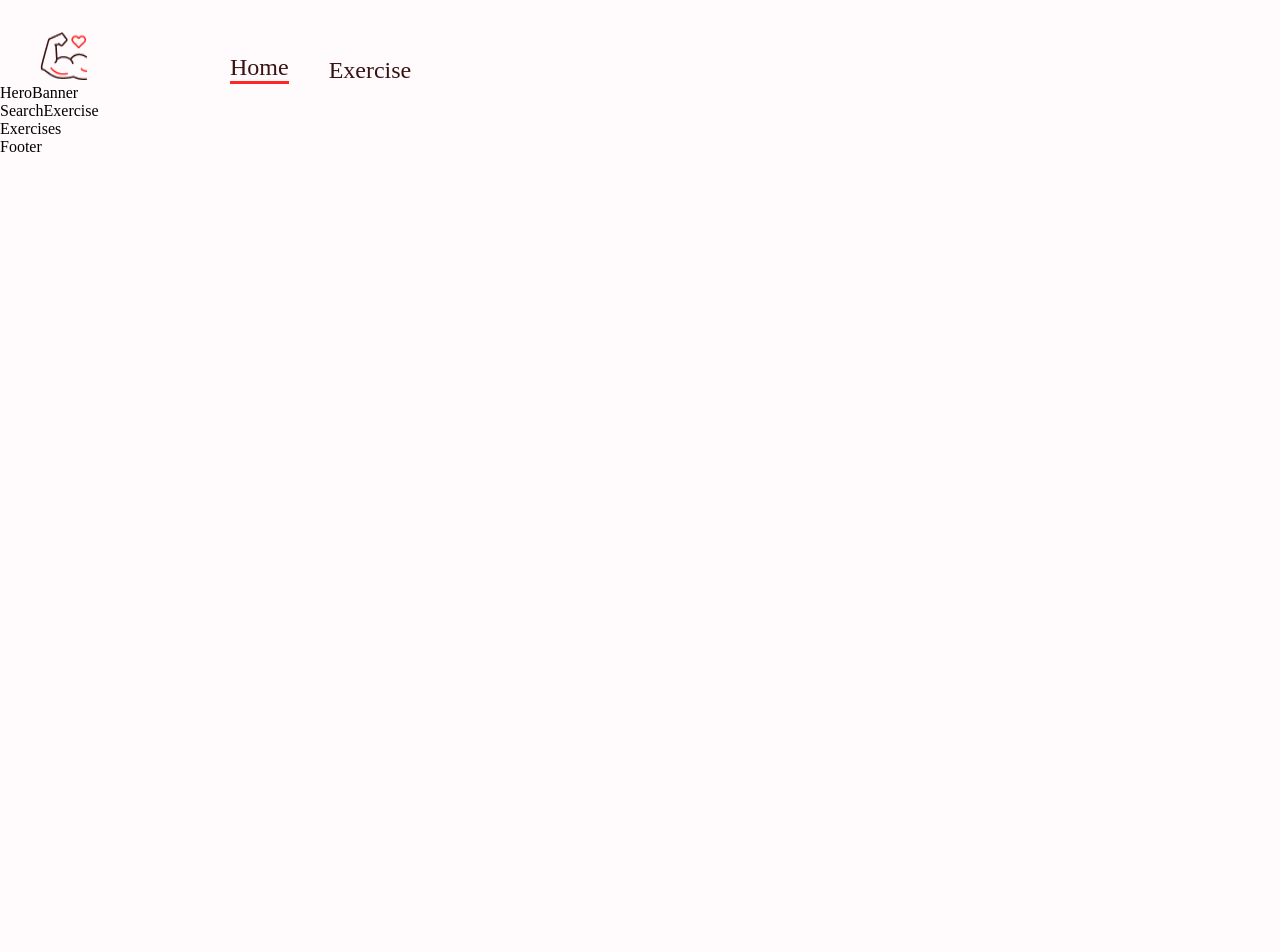
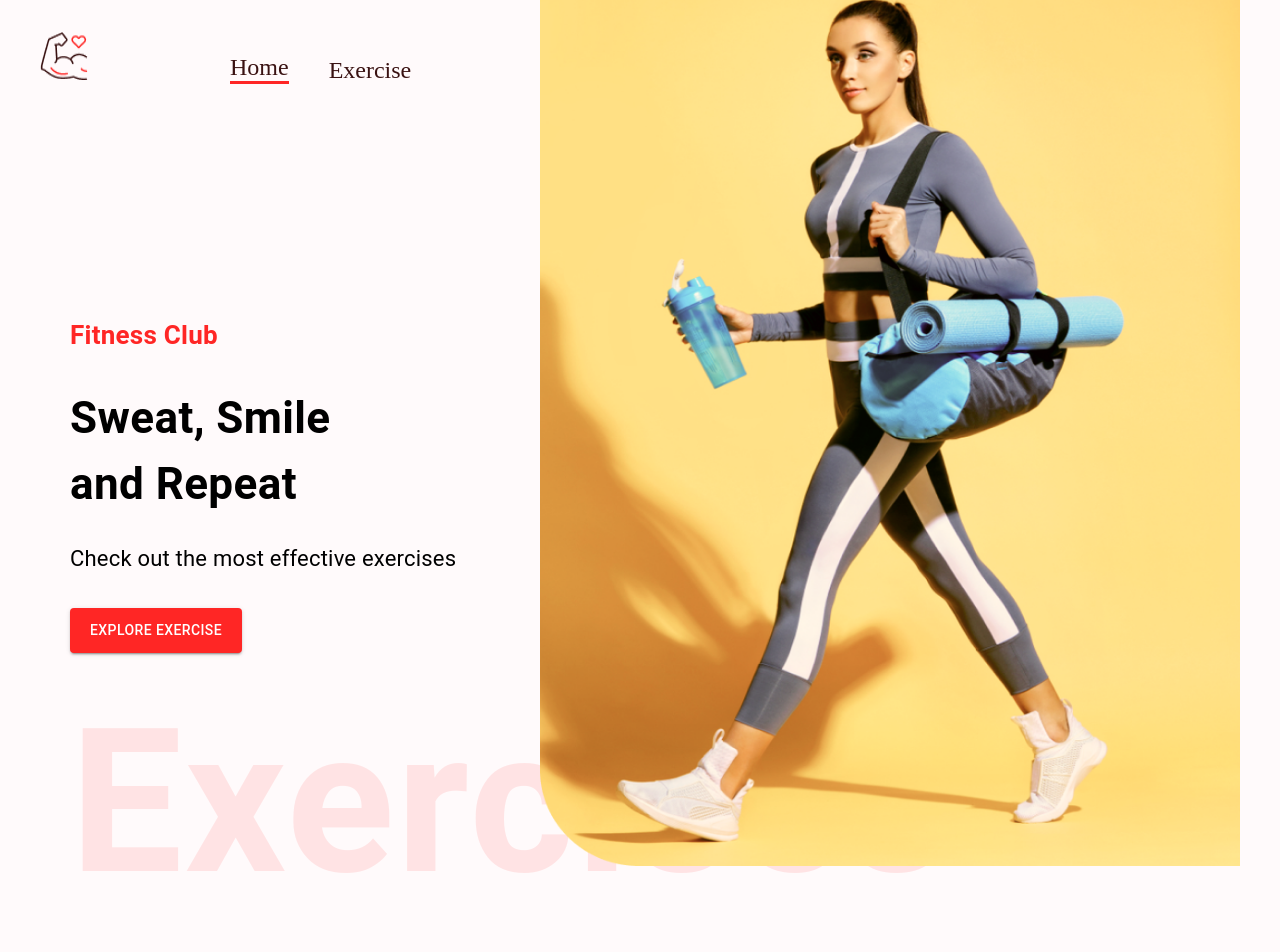
Before and after one commit to Trung-Nam/Fitness-Exercises-Website, a React (Create React App) app: page / in a window 1280 px wide. Shown: the top 952 px of the page. Before the commit the page ends 800 px from the top, so only its background shows below. Built offline with nearby package versions, Linux system fonts and the light colour scheme.

Commit message:
feat(ui): Banner

```diff
--- a/src/components/HeroBanner.jsx
+++ b/src/components/HeroBanner.jsx
@@ -1,8 +1,62 @@
 import React from 'react'
+import { Box, Stack, Typography, Button } from '@mui/material'
+import HeroBannerImage from '../assets/images/banner.png'
 
 const HeroBanner = () => {
   return (
-    <div>HeroBanner</div>
+    <Box sx={{
+      mt: { lg: '212px', xs: '70px' },
+      ml: { sm: '50px' }
+    }}
+      position="relative"
+      p="20px"
+    >
+      <Typography color="#ff2625" fontWeight="600" fontSize="26px">
+        Fitness Club
+      </Typography>
+
+      <Typography
+        fontWeight={700}
+        sx={{ fontSize: { lg: '44px', xs: '40px' } }}
+        mb='24px' mt='30px'
+      >
+        Sweat, Smile <br /> and Repeat
+      </Typography>
+
+      <Typography
+        fontSize="22px"
+        lineHeight="35px"
+        mb={4}
+      >
+        Check out the most effective exercises
+      </Typography>
+
+      <Button
+        variant='contained'
+        color="error"
+        href='#exercises'
+        sx={{
+          backgroundColor: '#ff2625',
+          padding: '10px 20px'
+        }}
+      >Explore Exercise</Button>
+
+      <Typography
+        fontWeight={600}
+        color='#ff2625'
+        sx={{
+          opacity: 0.1,
+          display: { lg: 'block', xs: 'none' }
+        }}
+        fontSize='200px'
+      >
+        Exercises
+      </Typography>
+
+      <img src={HeroBannerImage} alt="banner"
+        className='hero-banner-img'
+      />
+    </Box>
   )
 }
 
```
